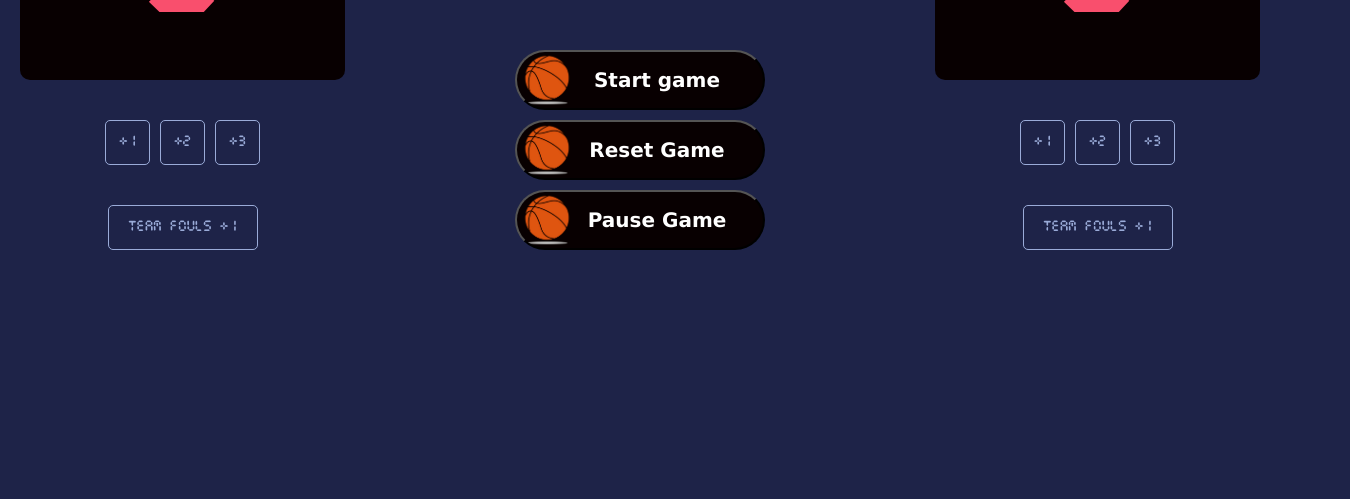
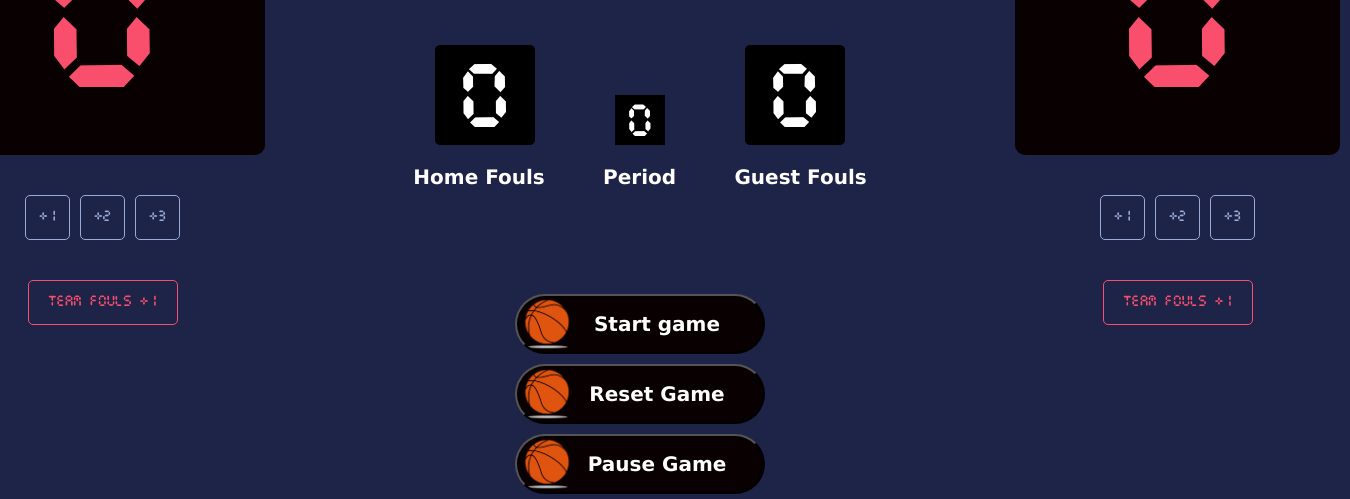
Before and after one commit to coder-shrine/Basketball-Scoreboard, a plain HTML site: page index.html in a window 1280 px wide. Shown: the part 345-844 px from the top of the page, 1350 px wide, since content can reach past the window. Before the commit the page ends 800 px from the top, so only its background shows below. Drawn offline with Linux system fonts and the light colour scheme.

Commit message:
Ui positioning changes and labels for display

```diff
--- a/index.html
+++ b/index.html
@@ -34,6 +34,11 @@
                             <p class='fouls-num' id='guest-fouls'>0</p>
                         </div>
                     </div>
+                    <div class="display-labels">
+                        <p class="label">Home Fouls</p>
+                        <p class="label">Period</p>
+                        <p class="label">Guest Fouls</p>
+                    </div>
                     <div class='game-menu'>
                         <button class='game-btn' onclick='startGame()'>Start game</button>
                         <button class='game-btn' onclick='gameReset()'>Reset Game</button>
--- a/styles.css
+++ b/styles.css
@@ -28,7 +28,7 @@ body {
     align-items: center;
     text-align: center;
     width:460px;
-    margin:5px;
+    margin:80px;
 
 }
 
@@ -39,7 +39,7 @@ body {
     align-items: center;
     text-align: center;
     width: 460px;
-    margin:5px;
+    margin:80px;
 
 }
 
@@ -63,8 +63,20 @@ body {
     width:300px;
     height:150px;
     background-color: black;
-    margin-top: 40px;
+    margin-top: 160px;
     border-radius: 8px;
+}
+.display-labels{
+    display:flex;
+    justify-content: space-evenly;
+    width:100%;
+
+}
+.label{
+    color:white;
+    font-size: 20px;
+    font-family: Verdana;
+    font-weight: bold;
 }
 
 .period-display{
@@ -76,7 +88,7 @@ body {
     width:50px;
     height:50px;
     background-color: black;
-    margin: 50px;
+    margin-top: 130px;
 }
 
 .fouls-display{
@@ -88,7 +100,7 @@ body {
     width:100px;
     height:100px;
     background-color: black;
-    margin: 50px;
+    margin: 80px 80px 0 80px;
 }
 
 #timer{
@@ -139,12 +151,12 @@ body {
 
 .foul-pts{
     background-color:#1E2348;
-    border:1px solid #9AABD8;
+    border:1px solid #F94F6D;
     width:150px;
     height:45px;
     border-radius:5px;
     font-family: cursed-timer;
-    color:#9AABD8;
+    color:#F94F6D;
 }
 
 .score{
@@ -166,6 +178,7 @@ h3{
     display:flex;
     flex-direction:column;
     justify-content: space-evenly;
+    margin-top: 80px;
 }
 
 
```
